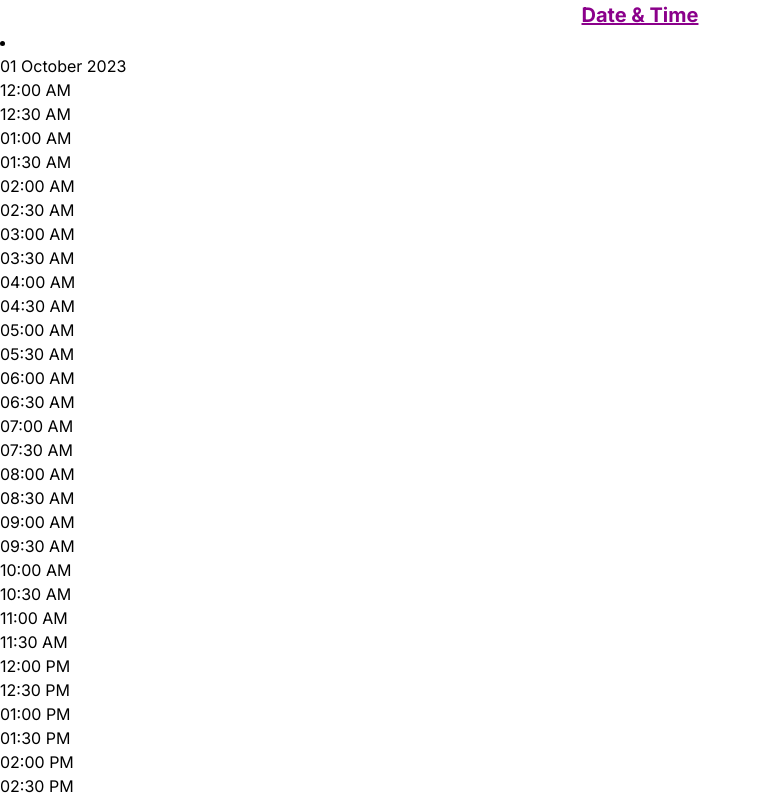
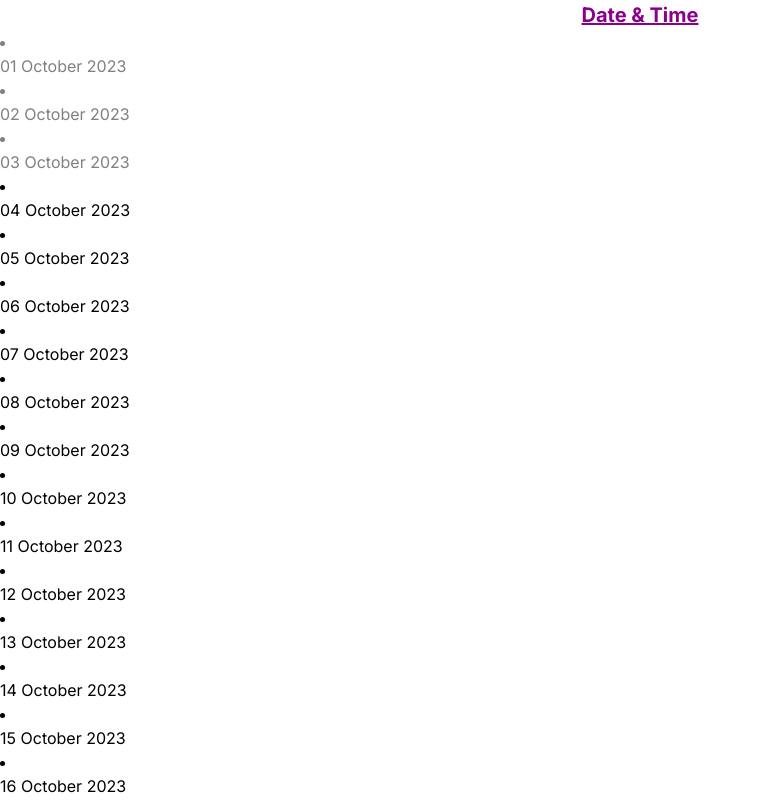
Before and after one commit to Chhavi0405/demos, a Next.js app in the folder appointments/: page / in a window 1280 px wide. Shown: the top 800 px of the page, without its empty margins (0-762 px from the left). Built offline with nearby package versions, Linux system fonts and the light colour scheme.

Commit message:
manage date

```diff
--- a/appointments/app/page.tsx
+++ b/appointments/app/page.tsx
@@ -5,16 +5,25 @@ import { useEffect, useState } from "react";
 export default function Home() {
   const [dateArray, setDateArray] = useState<any>([]);
   const [isActive, setIsActive] = useState<any>(true);
-  const [isDate,setIsDate] = useState<any>()
-  const [isTime,setIsTime] = useState<any>([])
-  const ar = dateArray.map((arr: any) => arr);
+  const [isDate, setIsDate] = useState<any>();
+
+  const [selectedDate, setSelectedDate] = useState<any>();
+
   useEffect(() => {
     getDate();
-    getTime();
+
   }, [isActive]);
 
   const startOfMonth: any = moment().startOf("month").format("YYYY-MM-DD ");
   const endOfMonth: any = moment().endOf("month").format("YYYY-MM-DD ");
+
+
+  const startTime = moment('8:00 AM', 'h:mm A');
+  const endTime = moment('9:00 PM', 'h:mm A');
+
+  // console.log(startTime,"startTime",endTime)
+  const currentTime = moment().format('hh:mm A')
+  console.log(currentTime,"current")
 
   const getDate = () => {
     var dateArray = [];
@@ -30,20 +39,16 @@ export default function Home() {
 
   const handleClick = (e: any) => {
     // console.log(e, "clicked");
-    setIsDate(e)
+    setIsDate(e);
+    setSelectedDate(e);
+    // setIsActive(false)
   };
 
-const getTime =()=>{
-  const start = moment().startOf('day');
-  const times = 24 * 2;
-  const toPrint= moment(startOfMonth)
-  for (let i = 0; i < times; i++) {
-    isTime.push(moment(toPrint)
-      .add(30 * i, 'minutes')
-      .format('hh:mm A'))
-  }
-  setIsTime(isTime.map((y: any) => y));
-}
+
+
+
+
+
 
   return (
     <>
@@ -59,38 +64,27 @@ const getTime =()=>{
         Date & Time
       </div>
       <p>{isDate} </p>
-      <span>
+      <div>
         {dateArray?.map((dates: any) => (
           <li
-          key={dates}
-          // style={{
-          //   cursor: isActive && dates >= moment().format("YYYY-MM-DD")
-          //     ? 'pointer'
-          //     : 'not-allowed',
-          //   color: dates >= moment().format("YYYY-MM-DD")
-          //     ? 'black'
-          //     : 'gray',
-          // }}
-          // onClick={() => {
-          //   if (isActive && dates >= moment().format("YYYY-MM-DD") ) {
-          //     handleClick(dates);
-          //   }
-          // }}
-        >
-           <p>{moment(dates).format("DD MMMM YYYY")}</p>
-
-         <ul>
-         {isTime?.map((times:any)=>(
-            <li key={times}>
-            {times}
-            </li>
-          ))}
-         </ul>
-
-        </li>
+            key={dates}
+            style={{
+              cursor:
+                isActive && dates >= moment().format("YYYY-MM-DD")
+                  ? "pointer"
+                  : "not-allowed",
+              color: dates >= moment().format("YYYY-MM-DD") ? "black" : "gray",
+            }}
+            onClick={() => {
+              if (isActive && dates >= moment().format("YYYY-MM-DD")) {
+                handleClick(dates);
+              }
+            }}
+          >
+            <p>{moment(dates).format("DD MMMM YYYY")}</p>
+          </li>
         ))}
-
-      </span>
+      </div>
 
 
     </>
```
